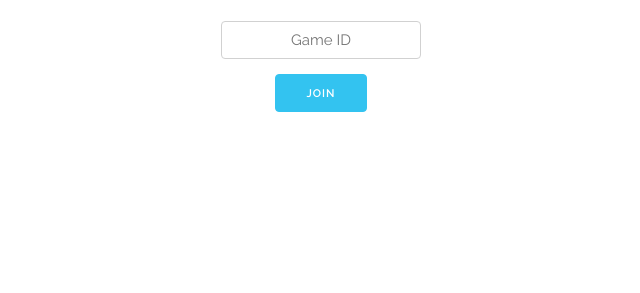
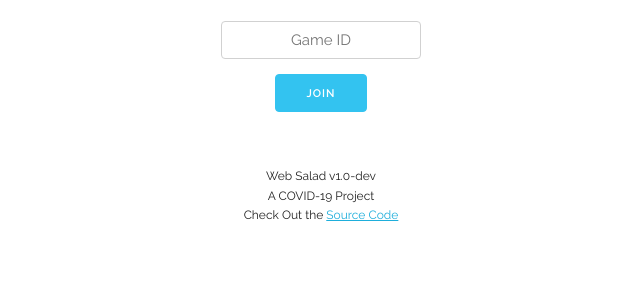
Before and after one commit to pdav5883/web-salad, a Flask app: page / in a window 1280 px wide. Shown: the part 507-800 px from the top of the page, without its empty margins (319-959 px from the left). Run offline with Flask 2, Linux system fonts and the light colour scheme.

Commit message:
Add index footer and version

```diff
--- /dev/null
+++ b/_version.py
@@ -0,0 +1 @@
+__version__="1.0-dev"
--- a/app.py
+++ b/app.py
@@ -3,6 +3,7 @@ from itertools import cycle
 
 from flask import Flask, render_template, url_for, redirect, request, make_response
 
+from _version import __version__
 from utils import *
 
 app = Flask(__name__)
@@ -10,7 +11,7 @@ app = Flask(__name__)
 
 @app.route("/")
 def home():
-    return render_template("index.html")
+    return render_template("index.html", version=__version__)
 
 
 @app.route("/admin/")
--- a/static/styles/custom.css
+++ b/static/styles/custom.css
@@ -4,6 +4,10 @@
   margin-top: 6rem;
   margin-left: auto;
   margin-right: auto;
+  text-align: center; }
+.footer {
+  margin-top: 4rem;
+  font-size: 1.2rem;
   text-align: center; }
 .welcome-title {
   max-width: 30rem}
--- a/templates/index.html
+++ b/templates/index.html
@@ -30,6 +30,12 @@
         </div>
       </form>
       </div>
+    <div class="footer">
+      <div class="row center-text">Web Salad v{{ version }}</div>
+      <div class="row center-text">A COVID-19 Project</div>
+      <div class="row center-text">Check Out the <a href="https://github.com/pdav5883/web-salad">Source Code</a></div>
+
+    </div>
   </div>
 </body>
 </html>
```
